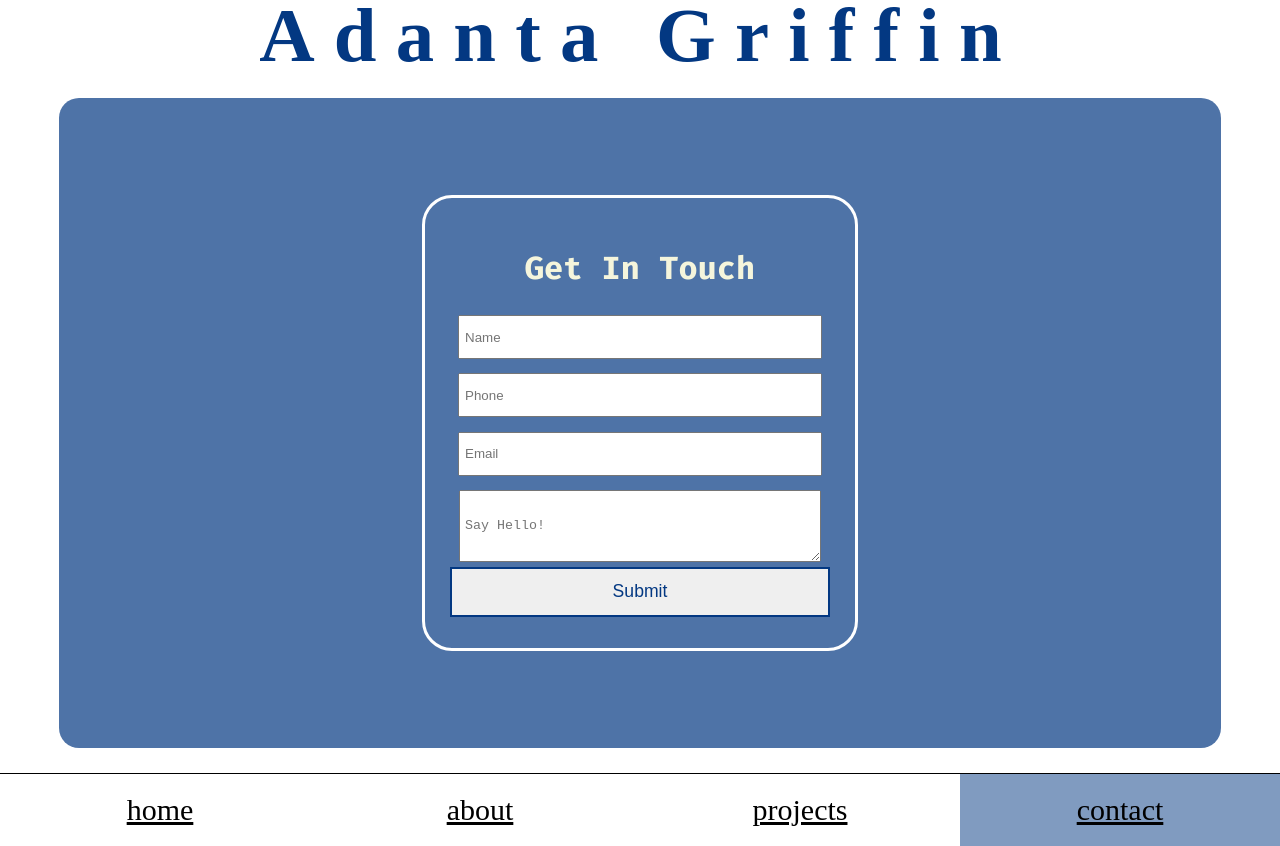
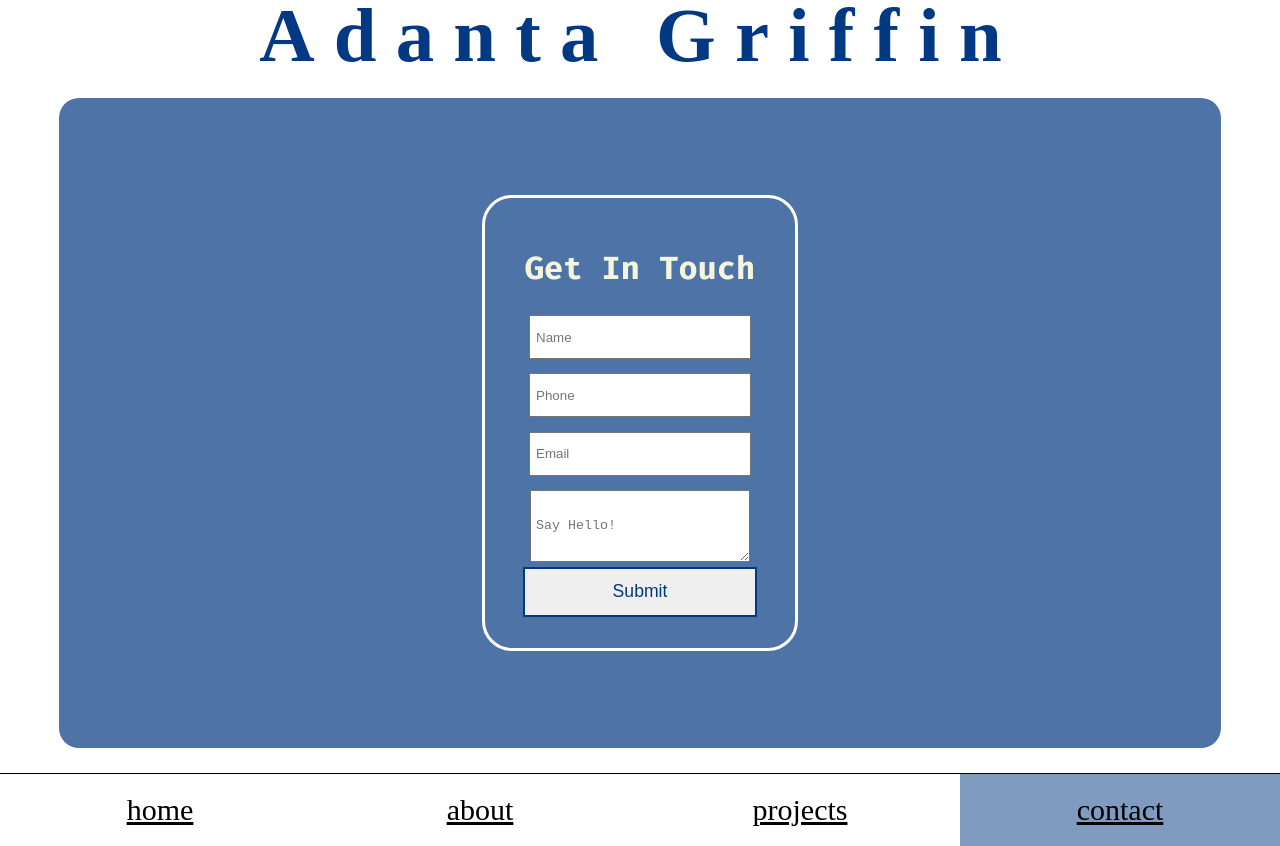
Before and after one commit to AdantaGriffin/fedPortfolio, a React (Create React App) app: page /contact in a window 1280 px wide. Built offline with nearby package versions, Linux system fonts and the light colour scheme; a web font is replaced by a local one.

Commit message:
contact form size

```diff
--- a/src/Components/Pages/Contact/contact.js
+++ b/src/Components/Pages/Contact/contact.js
@@ -11,7 +11,7 @@ function Contact(){
                     action="https://formspree.io/f/mlgajaeo"
                     method="POST"
                     >
-                        <div classNAme={styles.formSection}>
+                        <div className={styles.formSection}>
                             <h2>Get In Touch</h2>
                         </div>
 
--- a/src/Components/Pages/Contact/contact.module.scss
+++ b/src/Components/Pages/Contact/contact.module.scss
@@ -12,6 +12,7 @@
     display: grid;
     .contactContainer{
         height: 450px;
+        min-width: 300px;
         border: 3px solid white;
         border-radius: 30px;
         padding: 0 5px;
@@ -28,19 +29,19 @@
                 font-size: 2em;
             }
             input{
-                width: 350px;
+                width: 80%;
                 height: 40px;
                 background: rbga(120,120,120,.5);
                 padding: 0 5px;
             }
             textarea{
-                width: 350px;
+                width: 80%;
                 height: 70px;
                 padding: 0 5px;
                 align-content: center;
             }
             button{
-                width: 380px;
+                width: 90%;
                 height: 50px;
                 border: 2px solid  rgb(3, 56, 130);
                 color:   rgb(3, 56, 130);
--- a/src/Components/Pages/Resume/resume.js
+++ b/src/Components/Pages/Resume/resume.js
@@ -54,7 +54,7 @@ function Resume(){
 
                 <section className={styles.resumeEducation}></section>
 
-                <section classNAme={styles.resumeCertifications}></section>
+                <section className={styles.resumeCertifications}></section>
             </section>
         </>
     )
```
